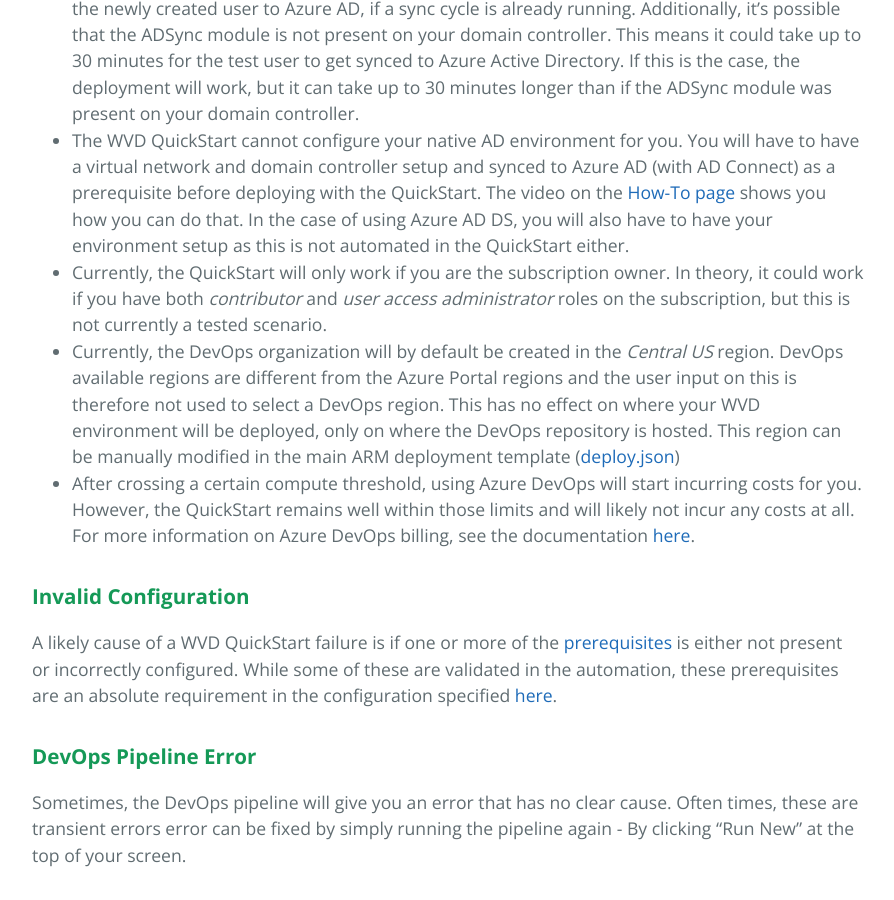
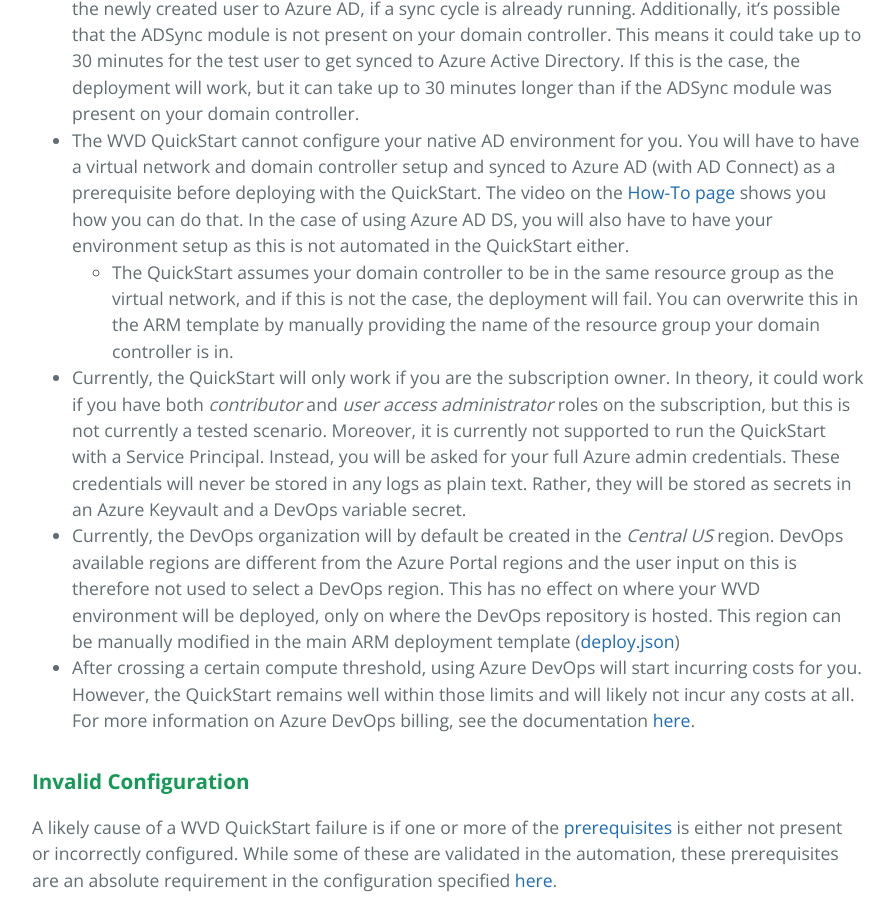
Before and after one commit to samvdjagt/wvdquickstart, a Jekyll site: the page built from troubleshoot.md, in a window 1280 px wide and 900 px high, scrolled down 615 px. Shown: the whole window, without its empty margins (192-1086 px from the left). Built offline with Jekyll 4.4.1, drawn with Linux system fonts in a browser that asks for light colours.

Commit message:
add limitation

```diff
--- a/troubleshoot.md
+++ b/troubleshoot.md
@@ -10,7 +10,8 @@
 ### <b>Known Limitations</b>
 * In the <a href="https://github.com/samvdjagt/wvdquickstart/tree/master/Modules/ARM/UserCreation/scripts/createUsers.ps1" target="_blank">userCreation</a> custom script extension, there's a small chance it will fail when trying to sync the newly created user to Azure AD, if a sync cycle is already running. Additionally, it's possible that the ADSync module is not present on your domain controller. This means it could take up to 30 minutes for the test user to get synced to Azure Active Directory. If this is the case, the deployment will work, but it can take up to 30 minutes longer than if the ADSync module was present on your domain controller.
 * The WVD QuickStart cannot configure your native AD environment for you. You will have to have a virtual network and domain controller setup and synced to Azure AD (with AD Connect) as a prerequisite before deploying with the QuickStart. The video on the <a href="howto">How-To page</a> shows you how you can do that. In the case of using Azure AD DS, you will also have to have your environment setup as this is not automated in the QuickStart either.
-* Currently, the QuickStart will only work if you are the subscription owner. In theory, it could work if you have both *contributor* and *user access administrator* roles on the subscription, but this is not currently a tested scenario.
+  * The QuickStart assumes your domain controller to be in the same resource group as the virtual network, and if this is not the case, the deployment will fail. You can overwrite this in the ARM template by manually providing the name of the resource group your domain controller is in.
+* Currently, the QuickStart will only work if you are the subscription owner. In theory, it could work if you have both *contributor* and *user access administrator* roles on the subscription, but this is not currently a tested scenario. Moreover, it is currently not supported to run the QuickStart with a Service Principal. Instead, you will be asked for your full Azure admin credentials. These credentials will never be stored in any logs as plain text. Rather, they will be stored as secrets in an Azure Keyvault and a DevOps variable secret.
 * Currently, the DevOps organization will by default be created in the *Central US* region. DevOps available regions are different from the Azure Portal regions and the user input on this is therefore not used to select a DevOps region. This has no effect on where your WVD environment will be deployed, only on where the DevOps repository is hosted. This region can be manually modified in the main ARM deployment template (<a href="https://github.com/samvdjagt/wvdquickstart/tree/master/deploy.json" target="_blank">deploy.json</a>)
 * After crossing a certain compute threshold, using Azure DevOps will start incurring costs for you. However, the QuickStart remains well within those limits and will likely not incur any costs at all. For more information on Azure DevOps billing, see the documentation <a href="https://docs.microsoft.com/en-us/azure/devops/organizations/billing/overview?view=azure-devops" target="_blank">here</a>.
 
```
